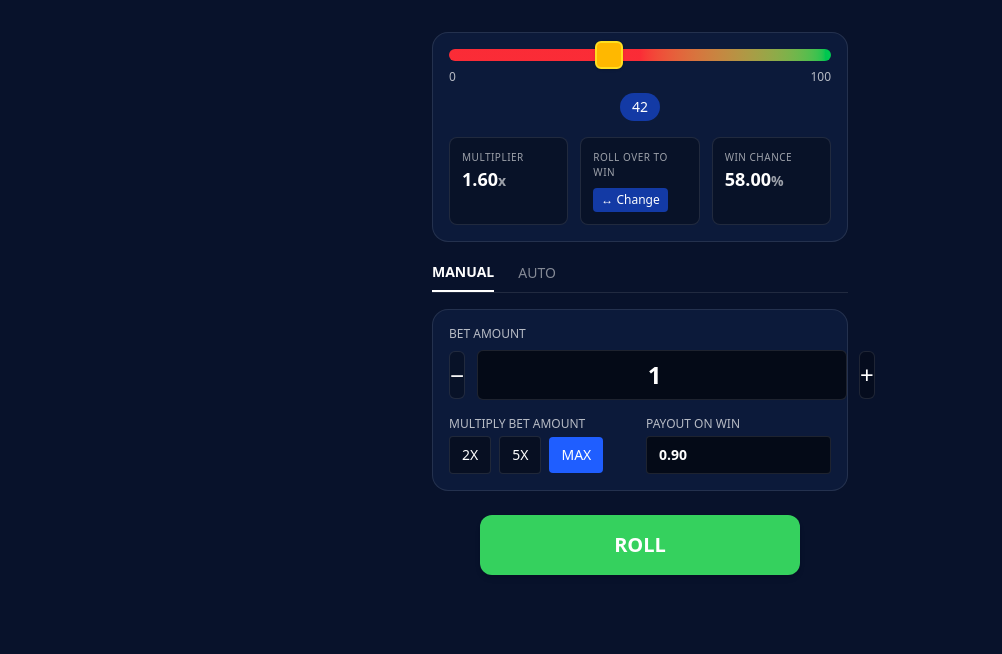
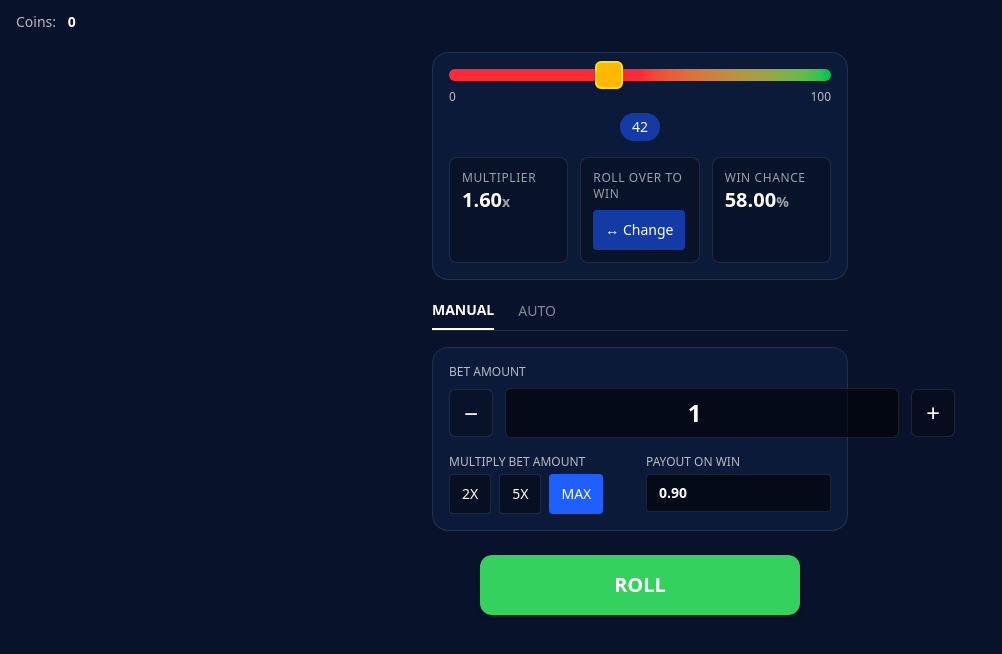
Before and after one commit to muhammadusama985/casino-telegram-app, a React (Vite) app: page /dice in a window 1280 px wide. Shown: the top 654 px of the page, without its empty margins (0-1002 px from the left). Built offline with nearby package versions, Linux system fonts and the light colour scheme; no server answers; what @tonconnect/ui-react would draw is missing.

Commit message:
dic ui updated

```diff
--- a/src/pages/Dice.jsx
+++ b/src/pages/Dice.jsx
@@ -175,13 +175,19 @@ export default function Dice() {
 
   // ---------- UI --------------------------------------------------------------
   return (
-    <div className="min-h-screen bg-[#08122B] text-white">
+    <div className="min-h-screen bg-[#08122B] text-white overflow-x-hidden">
       {/* Top bar */}
       <div className="flex items-center justify-between px-4 py-3">
-
+        <div className="text-sm">
+          <span className="opacity-70 mr-2">Coins: </span>
+          <span className="font-bold">{toNum(coins).toFixed(0)}</span>
+        </div>
       </div>
 
-      <div className="max-w-md mx-auto px-4 pb-24">
+      <div
+        className="max-w-md mx-auto px-4 pb-24 w-full"
+        style={{ paddingBottom: "calc(env(safe-area-inset-bottom, 0px) + 96px)" }}
+      >
         {/* Slider card (only one, fully functional) */}
         <div className="mt-2 rounded-2xl bg-[#0C1A3A] border border-white/10 p-4 relative">
           {/* visual track */}
@@ -203,7 +209,8 @@ export default function Dice() {
               max={100}
               value={threshold}
               onChange={(e) => setThreshold(Number(e.target.value))}
-              className="absolute inset-0 opacity-0 cursor-pointer"
+              aria-label="Win range slider"
+              className="absolute left-0 right-0 top-[-8px] bottom-[-8px] opacity-0 cursor-pointer"
             />
 
             {/* labels 0 and 100 only (50 removed) */}
@@ -220,24 +227,26 @@ export default function Dice() {
           {/* info row */}
           <div className="mt-4 grid grid-cols-3 gap-3">
             <div className="rounded-lg bg-black/30 border border-white/10 p-3">
-              <div className="text-[10px] uppercase tracking-wider opacity-60">Multiplier</div>
-              <div className="text-lg font-semibold">
+              <div className="text-[10px] sm:text-xs uppercase tracking-wider opacity-60">Multiplier</div>
+              <div className="text-lg sm:text-xl font-semibold">
                 {currentMultiplier.toFixed(2)}
                 <span className="opacity-60 text-sm">x</span>
               </div>
               {streak > 0 && (
-                <div className="mt-1 text-[10px] opacity-60">streak +{streak} (base {baseMultiplier.toFixed(2)}x)</div>
+                <div className="mt-1 text-[10px] sm:text-xs opacity-60">
+                  streak +{streak} (base {baseMultiplier.toFixed(2)}x)
+                </div>
               )}
             </div>
 
             {/* Roll over/under toggle – no numeric value field */}
             <div className="rounded-lg bg-black/30 border border-white/10 p-3">
-              <div className="text-[10px] uppercase tracking-wider opacity-60">
+              <div className="text-[10px] sm:text-xs uppercase tracking-wider opacity-60">
                 {modeOver ? "Roll over to win" : "Roll under to win"}
               </div>
               <button
                 onClick={() => setModeOver((v) => !v)}
-                className="mt-2 rounded bg-[#133AA5] px-2 py-1 text-xs"
+                className="mt-2 rounded bg-[#133AA5] px-3 py-2 text-xs sm:text-sm min-h-[40px]"
                 title="Toggle over/under"
               >
                 ↔ Change
@@ -245,8 +254,8 @@ export default function Dice() {
             </div>
 
             <div className="rounded-lg bg-black/30 border border-white/10 p-3">
-              <div className="text-[10px] uppercase tracking-wider opacity-60">Win chance</div>
-              <div className="text-lg font-semibold">
+              <div className="text-[10px] sm:text-xs uppercase tracking-wider opacity-60">Win chance</div>
+              <div className="text-lg sm:text-xl font-semibold">
                 {winChance.toFixed(2)}<span className="opacity-60 text-sm">%</span>
               </div>
             </div>
@@ -265,28 +274,41 @@ export default function Dice() {
           <div className="flex items-center gap-3">
             <button
               onClick={() => setBet((b) => Math.max(1, b - 1))}
-              className="w-12 h-12 rounded-md bg-black/30 border border-white/10 text-2xl leading-none"
+              className="w-12 h-12 min-w-[44px] min-h-[44px] rounded-md bg-black/30 border border-white/10 text-2xl leading-none"
+              aria-label="Decrease bet"
             >−</button>
             <input
               type="number"
+              inputMode="numeric"
               min="1"
               value={bet}
               onChange={(e) => setBet(Math.max(1, Number(e.target.value || 1)))}
-              className="flex-1 text-center text-2xl font-bold rounded-md bg-black/60 border border-white/10 py-2"
+              className="flex-1 text-center text-2xl font-bold rounded-md bg-black/60 border border-white/10 py-2 px-3"
+              aria-label="Bet amount"
             />
             <button
               onClick={() => setBet((b) => b + 1)}
-              className="w-12 h-12 rounded-md bg-black/30 border border-white/10 text-2xl leading-none"
+              className="w-12 h-12 min-w-[44px] min-h-[44px] rounded-md bg-black/30 border border-white/10 text-2xl leading-none"
+              aria-label="Increase bet"
             >+</button>
           </div>
 
           <div className="mt-4 grid grid-cols-2 gap-3">
             <div>
               <div className="text-xs opacity-70 mb-1">MULTIPLY BET AMOUNT</div>
-              <div className="flex items-center gap-2">
-                <button onClick={() => setBet((b) => Math.max(1, b * 2))} className="px-3 py-2 rounded bg-black/40 border border-white/10 text-sm">2X</button>
-                <button onClick={() => setBet((b) => Math.max(1, b * 5))} className="px-3 py-2 rounded bg-black/40 border border-white/10 text-sm">5X</button>
-                <button onClick={() => setBet((b) => Math.max(1, Math.floor(coins)))} className="px-3 py-2 rounded bg-[#1F5EFF] text-white text-sm">MAX</button>
+              <div className="flex items-center gap-2 flex-wrap">
+                <button
+                  onClick={() => setBet((b) => Math.max(1, b * 2))}
+                  className="px-3 py-2 rounded bg-black/40 border border-white/10 text-sm min-h-[40px]"
+                >2X</button>
+                <button
+                  onClick={() => setBet((b) => Math.max(1, b * 5))}
+                  className="px-3 py-2 rounded bg-black/40 border border-white/10 text-sm min-h-[40px]"
+                >5X</button>
+                <button
+                  onClick={() => setBet((b) => Math.max(1, Math.floor(coins)))}
+                  className="px-3 py-2 rounded bg-[#1F5EFF] text-white text-sm min-h-[40px]"
+                >MAX</button>
               </div>
             </div>
             <div>
@@ -303,7 +325,10 @@ export default function Dice() {
           <button
             onClick={rollDice}
             disabled={rolling}
-            className={`w-full max-w-xs py-4 rounded-xl text-xl font-bold shadow-md ${rolling ? "bg-green-300 text-black/80 cursor-not-allowed" : "bg-[#35D15E] text-white"}`}
+            className={`w-full max-w-xs py-4 rounded-xl text-xl font-bold shadow-md min-h-[48px] ${
+              rolling ? "bg-green-300 text-black/80 cursor-not-allowed" : "bg-[#35D15E] text-white"
+            }`}
+            aria-label="Roll"
           >
             {rolling ? "Rolling..." : "ROLL"}
           </button>
```
